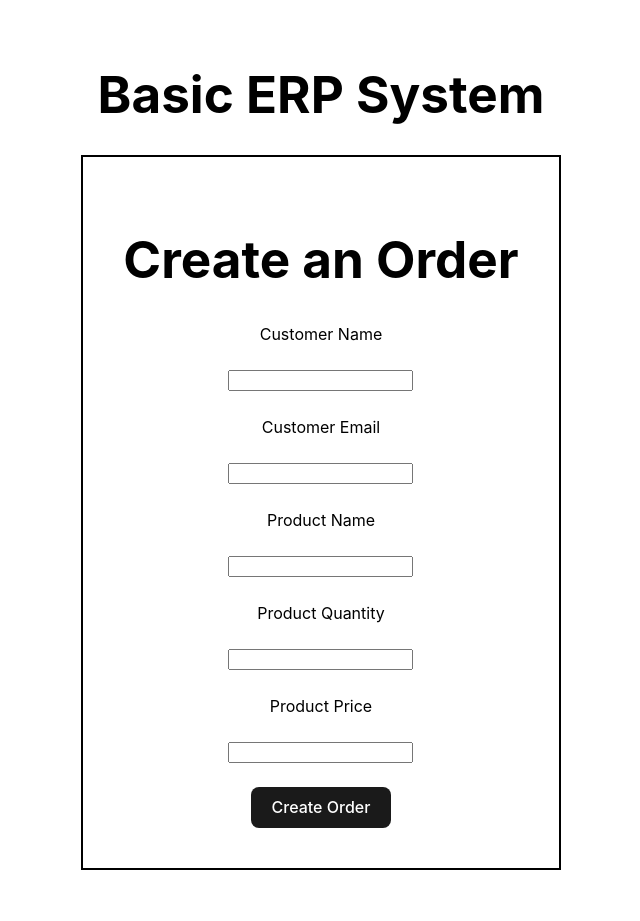
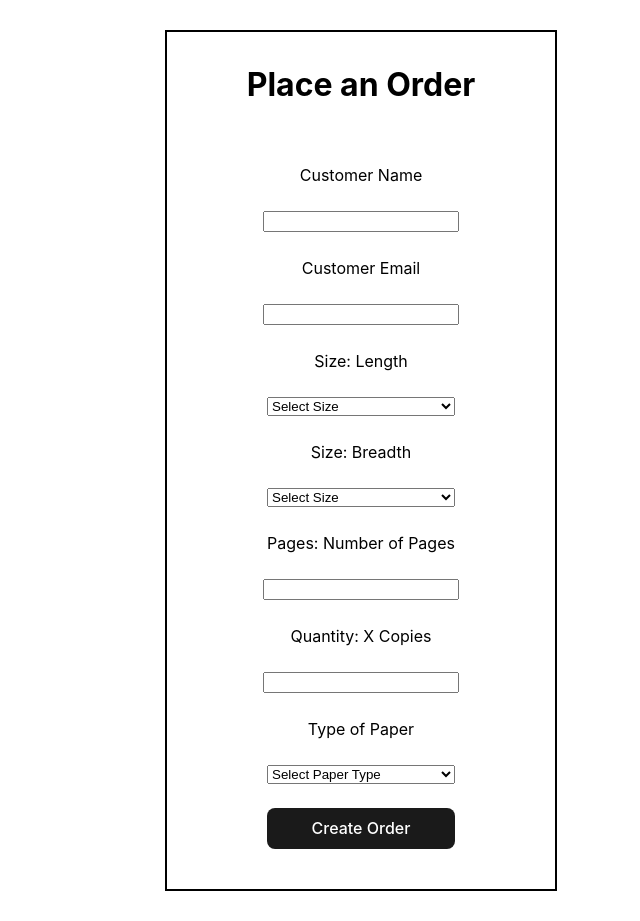
Before and after one commit to sarthakshrestha/erp-prototype, a React (Vite) app: page /order-item in a window 1280 px wide. Shown: the whole page, without its empty margins (319-959 px from the left). Before the commit the page ends 900 px from the top, so only its background shows below. Built offline with nearby package versions, Linux system fonts and the light colour scheme.

Commit message:
Added NavLinks

```diff
--- a/package.json
+++ b/package.json
@@ -11,7 +11,8 @@
   },
   "dependencies": {
     "react": "^18.2.0",
-    "react-dom": "^18.2.0"
+    "react-dom": "^18.2.0",
+    "react-router-dom": "^6.22.0"
   },
   "devDependencies": {
     "@types/react": "^18.2.55",
--- a/src/App.jsx
+++ b/src/App.jsx
@@ -2,16 +2,19 @@ import { useState } from 'react'
 
 import './App.css'
 import MainForm from './components/create-order/main-form'
+import Dropdown from './components/links/linkset'
+import { Route, Routes } from 'react-router-dom';
+import { BrowserRouter } from 'react-router-dom';
 
 function App() {
 
   return (
-    <>
-      <div>
-        <h1>Basic ERP System</h1>
-      </div>
-      <MainForm />
-    </>
+      <BrowserRouter>
+      <Routes>
+        <Route path="/" element={<Dropdown />} />
+        <Route path="/order-item" element={<MainForm />} />
+      </Routes>
+    </BrowserRouter>
   )
 }
 
--- a/src/components/create-order/main-form.jsx
+++ b/src/components/create-order/main-form.jsx
@@ -1,48 +1,126 @@
 import React from "react";
-import "../styles/main-form.css";
+import "../styles/order-form.css";
+import { useState } from "react";
+
+const paperData = [
+  { type: "Coated art paper" },
+  { type: "Normal paper type" }
+];
+const lengthData = [
+  { label: "5 inches", value: "Length" },
+];
+
+const breadthData = [
+  { label: "10 inches", value: "Length" },
+];
+
 
 export default function MainForm() {
+  const [selectedPaper, setSelectedPaper] = useState("");
+  const [selectedThickness, setSelectedThickness] = useState("");
+
+  // Handle change in Type of Paper
+  const handlePaperChange = (event) => {
+    setSelectedPaper(event.target.value);
+  };
+
+  const [formData, setFormData] = useState({
+    customerName: "",
+    customerEmail: "",
+    productName: "",
+    productQuantity: "",
+    productPrice: "",
+    productSize: "",
+    productPages: ""
+  });
+
+  // Handle form input change
+  const handleChange = (event) => {
+    const { name, value } = event.target;
+    setFormData({ ...formData, [name]: value });
+  };
+
+  // Handle change in Thickness of paper
+  const handleThicknessChange = (event) => {
+    setSelectedThickness(event.target.value);
+  };
+
   return (
     <div className="main-form">
-      <h1>Create an Order</h1>
+      <h1>Place an Order</h1>
+      <div className="input-form">
         <form>
+          {/* Existing fields */}
           <label htmlFor="customer-name">Customer Name</label>
           <input
             type="text"
             id="customer-name"
             name="customer-name"
             required
-        ></input>
-        <label htmlFor="customer-email">Customer Email</label>
+          />
+          <label htmlFor="customer-name">Customer Email</label>
           <input
             type="email"
             id="customer-email"
             name="customer-email"
             required
-        ></input>
-        <label htmlFor="product-name">Product Name</label>
+          />
+          <label htmlFor="product-size">Size: Length </label>
+          <select
+            id="product-size"
+            name="productSize"
+            value={formData.productSize}
+            onChange={handleChange}
+            required
+          >
+            <option value="">Select Size</option>
+            {lengthData.map((item, index) => (
+              <option key={index} value={item.value}>{item.label}</option>
+            ))}
+          </select>
+          <label htmlFor="product-size">Size: Breadth </label>
+          <select
+            id="product-size"
+            name="productSize"
+            value={formData.productSize}
+            onChange={handleChange}
+            required
+          >
+            <option value="">Select Size</option>
+            {breadthData.map((item, index) => (
+              <option key={index} value={item.value}>{item.label}</option>
+            ))}
+          </select>
+
+
+
+          <label htmlFor="product-pages">Pages: Number of Pages</label>
           <input
-          type="text"
-          id="product-name"
-          name="product-name"
+            type="number"
+            id="product-pages"
+            name="product-pages"
             required
-        ></input>
-        <label htmlFor="product-quantity">Product Quantity</label>
+          />
+          <label htmlFor="product-quantity">Quantity: X Copies</label>
           <input
             type="number"
             id="product-quantity"
             name="product-quantity"
             required
-        ></input>
-        <label htmlFor="product-price">Product Price</label>
-        <input
-          type="number"
-          id="product-price"
-          name="product-price"
-          required
-        ></input>
-        <button className="order-btn" type="submit">Create Order</button>
+          />
+          <label htmlFor="paper-type">Type of Paper</label>
+          <select id="paper-type" name="paper-type" onChange={handlePaperChange} required>
+            <option value="">Select Paper Type</option>
+            {paperData.map((item, index) => (
+              <option key={index} value={item.type}>{item.type}</option>
+            ))}
+          </select>
+
+          <button className="order-btn" type="submit">
+            Create Order
+          </button>
         </form>
+      </div>
     </div>
   );
 }
--- /dev/null
+++ b/src/components/links/linkset.jsx
@@ -0,0 +1,21 @@
+import React from "react";
+import "../styles/main-form.css"
+import { NavLink } from "react-router-dom";
+
+const Dropdown = () => {
+  return (
+    <div className="dropdown">
+      <div>
+        <h1 className="main-heading"><span className="red-text">/</span><span className="blue-text">/</span>Project-P</h1>
+      </div>
+      <h2 className="slogan"> simplifying digital presses </h2>
+      <ul className="dropdown-menu">
+        <h2><NavLink to="/order-item">Create an order</NavLink></h2>
+        <h2>Request order information</h2>
+        <h2>Help / Support</h2>
+      </ul>
+    </div>
+  );
+};
+
+export default Dropdown;
--- a/src/components/styles/main-form.css
+++ b/src/components/styles/main-form.css
@@ -1,16 +1,40 @@
+@import url('https://fonts.googleapis.com/css2?family=DM+Sans:opsz,wght@9..40,700&display=swap');
+@import url('https://fonts.googleapis.com/css2?family=Rubik&display=swap');
+
 .main-form {
     display: flex;
     flex-direction: column;
     align-items: center;
     justify-content: center;
     padding: 40px;
-    /* Add your styles for the main form container here */
-    outline: 2px solid black; /* Add a black outline to the form */
+    outline: 2px solid black;
+}
+
+.main-heading{
+    background-color: #f1f0edbb;
+    border-radius: 12px;
+    padding: 24px;
+    font-size: 9em;
+    line-height: 1.1em;
+    bottom: 35px;
+    position: relative;
+    font-family: 'DM Sans', sans-serif;
+    text-shadow: 3px 3px white, -8px -2px wheat;
 }
 
 .main-form h1 {
     text-align: center;
-    /* Add your styles for the heading here */
+    position: relative;
+    top: -1em;
+}
+
+.slogan{
+    font-size: 3.4em;
+    color:  #e74949;
+    position: relative;
+    bottom: 70px;
+    font-family: 'DM Sans', sans-serif;
+    border-bottom: 5px solid navy;
 }
 
 .main-form form {
@@ -20,18 +44,20 @@
     gap: 24px;
 }
 
+.input-form{
+    top: -55%;
+    position: relative;
+}
+
 .main-form label {
     text-align: center;
-    /* Add your styles for the labels here */
 }
 
 .main-form input {
     text-align: center;
-    /* Add your styles for the input fields here */
 }
 
 .main-form button {
-    /* Add your styles for the button here */
 
     display: flex;
     justify-content: center;
@@ -41,3 +67,31 @@
 .order-btn{
     color: white;
 }
+
+.red-text{
+    color: red;
+}
+
+.blue-text{
+    color: blue;
+}
+
+.dropdown-menu{
+    bottom: 90px;
+    position: relative;
+    font-family: 'Rubik', sans-serif;
+    overflow: hidden;
+
+}
+
+.dropdown-menu h2{
+    cursor: pointer;
+    position: relative;
+    font-size: 1.9em;
+    transition: transform 0.5s ease;
+
+}
+
+.dropdown-menu h2:hover {
+    transform: scale(1.1);
+}
--- /dev/null
+++ b/src/components/styles/order-form.css
@@ -0,0 +1,34 @@
+.main-form {
+    display: flex;
+    flex-direction: column;
+    align-items: center;
+    justify-content: center;
+    padding: 40px;
+    outline: 2px solid black;
+    max-width: 600px;
+    width: 100%;
+}
+
+.main-form form {
+    display: flex;
+    flex-direction: column;
+    align-items: stretch;
+    gap: 24px;
+    width: 100%;
+}
+
+.main-form label {
+    text-align: left;
+}
+
+.main-form input,
+.main-form select {
+    width: 100%;
+}
+
+.main-form button {
+    width: 100%;
+    display: flex;
+    justify-content: center;
+    align-items: center;
+}
--- a/src/index.css
+++ b/src/index.css
@@ -28,10 +28,7 @@ body {
   min-height: 100vh;
 }
 
-h1 {
-  font-size: 3.2em;
-  line-height: 1.1;
-}
+
 
 button {
   border-radius: 8px;
```
Also changed, not shown: 1 other file (tests, documents, lock files or other folders). Lines whose indentation alone changed are shown as unchanged.
